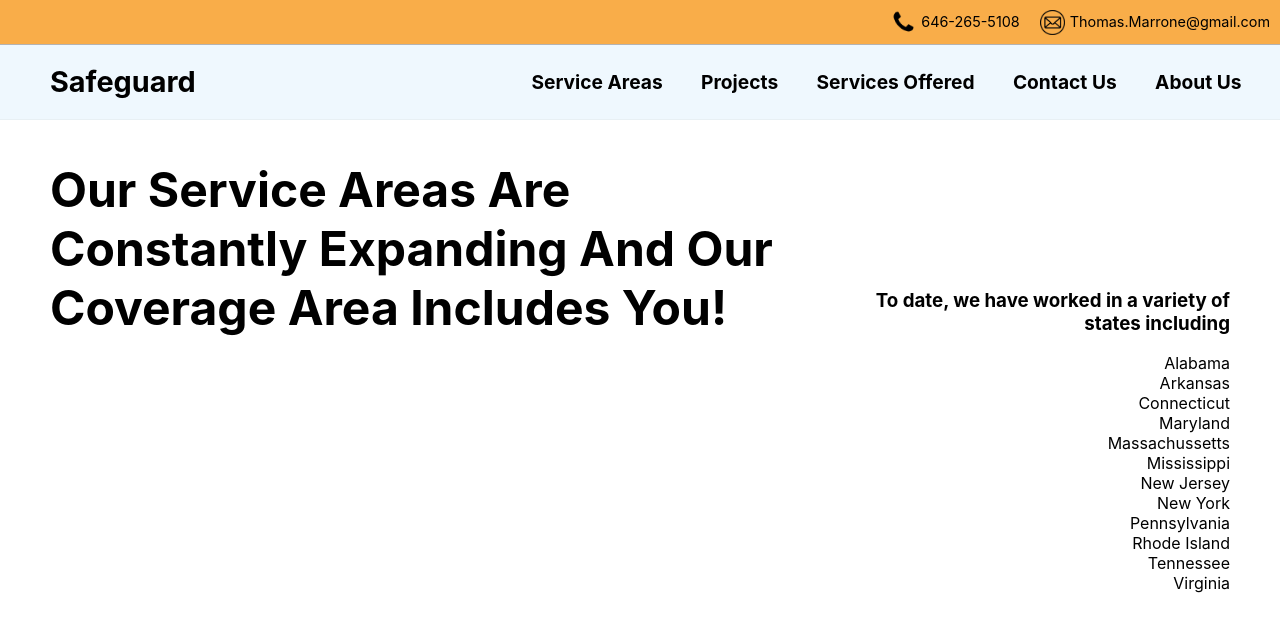
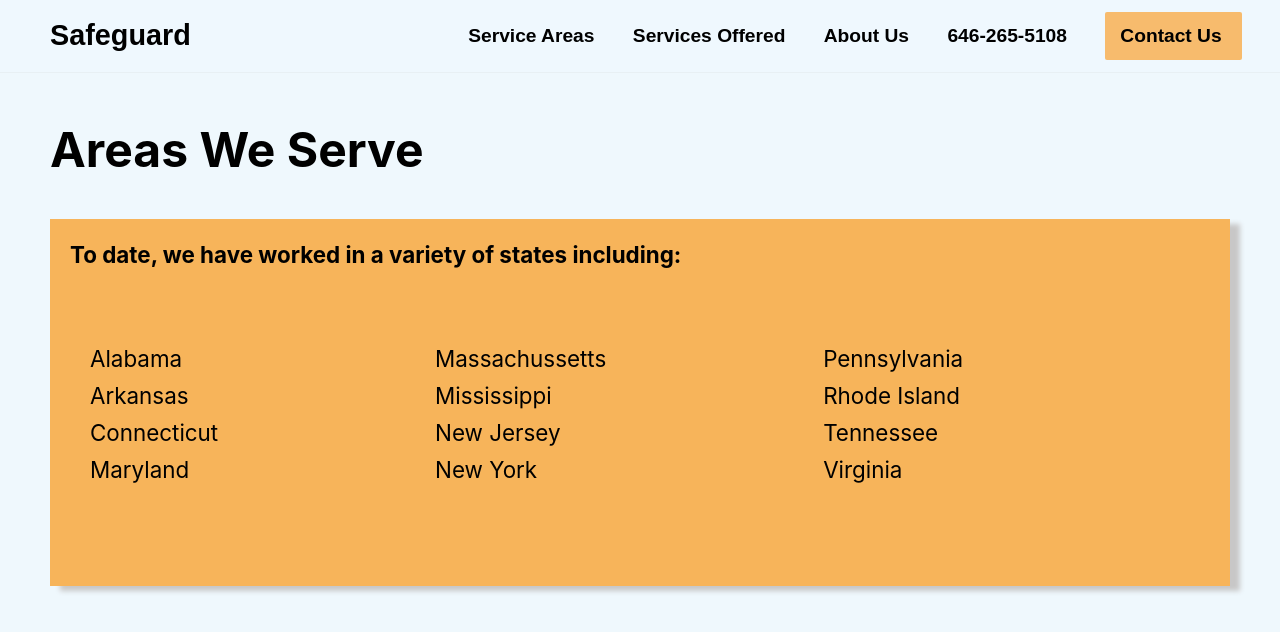
Before and after one commit to AlexManzi/safeguard, a React (Create React App) app: page /ServiceAreas in a window 1280 px wide. Shown: the top 632 px of the page. Built offline with nearby package versions, Linux system fonts and the light colour scheme.

Commit message:
Create service areas page

```diff
--- a/src/App.js
+++ b/src/App.js
@@ -13,7 +13,7 @@ import './App.css';
 function App() {
   return (
     <div className="App">
-      <Contactbar/>
+      {/* <Contactbar/> */}
       <Navbar />
       <Routes>
         <Route exact path="/" element={<Home/>}/>
--- a/src/components/ContactForm.css
+++ b/src/components/ContactForm.css
@@ -1,6 +1,6 @@
 #contactForm {
     display: grid;
-    margin-top: -50px;
+    margin-top: -70px;
 }
 
 #topDivForm {
--- a/src/components/Navbar.css
+++ b/src/components/Navbar.css
@@ -7,9 +7,10 @@ html {
     grid-template-columns: 30vw 70vw;
     background-color: rgb(239,248,254, .98);
     position: fixed;
-    top: 45px;
+    /* top: 5px;4 */
     z-index: 1;
     border-bottom: 1px solid rgba(204, 205, 206, 0.2);
+    font-family: 'Cabin', sans-serif;
 }
 
 #leftside {
@@ -89,3 +90,17 @@ html {
 li {
     list-style-type: none;
 }
+
+#phoneNumber {
+    background-color: rgb(249, 173, 73, .8);
+    margin-bottom: 12px;
+    padding-left: 15px;
+    padding-right: 15px;
+    border-radius: 2px;
+    transform: .2s;
+}
+
+#phoneNumber:hover {
+    background-color: rgb(249, 173, 73);
+
+}
--- a/src/components/Navbar.js
+++ b/src/components/Navbar.js
@@ -23,10 +23,10 @@ function q() {
       </div>
       <div id="rightside">
         <Link to="/ServiceAreas" className='linkFormat'><h1>Service Areas</h1></Link>
-        <Link to="/Projects" className='linkFormat'><h1>Projects</h1></Link>
         {showServices}
-        <Link to="/ContactUs" className='linkFormat'><h1>Contact Us</h1></Link>
         <Link to="/AboutUs" className='linkFormat'><h1>About Us</h1></Link>
+        <a className='linkFormat' href="tel:646-265-5108"><h1>646-265-5108</h1></a>
+        <Link to="/ContactUs" className='linkFormat' id="phoneNumber"><h1>Contact Us</h1></Link>
       </div>
     </div>
   )
--- a/src/components/ServiceContent.css
+++ b/src/components/ServiceContent.css
@@ -1,6 +1,7 @@
 #item {
     display: grid;
     grid-template-rows: auto auto auto auto;
+    font-family: 'Cabin', sans-serif;
 }
 
 .itemLeft {
--- a/src/pages/Aboutus.css
+++ b/src/pages/Aboutus.css
@@ -0,0 +1,12 @@
+#aboutTop {
+    padding-top: 15vh;
+    background-color: rgb(239,248,253);
+    height: 100vh;
+}
+
+#aboutBottom {
+    padding-top: 50px;
+    text-align: start;
+    margin-left: 100px;
+    margin-right: 100px;
+}
--- a/src/pages/Aboutus.js
+++ b/src/pages/Aboutus.js
@@ -1,8 +1,24 @@
 import React from 'react'
+import './Aboutus.css';
 
 function Aboutus() {
   return (
-    <div>Aboutus</div>
+    <div id="aboutTop">
+      <div id="aboutHeading">
+        <h1>Who are we?</h1>
+      </div>
+      <div id="aboutBottom">
+        <div>
+          <p>Safeguard is a small family-owned business based out of New York City.  Our goal is to provide the best possible protection for both contractors and property owners, to ensure all projects are completed in a timely and safe manner.</p>
+        </div>
+        <div>
+          <p>Ultimately, we offer protection for any construction activity that produced vibration including excavations, rock blasting, pile driving, drilling, underpinning, and any other vibration producing activity.</p>
+        </div>
+        <div>
+          <p>Safeguard has experience working all throughout the east coast from Virginia to Massachusetts, and is rapidly adding service areas with the ultimate goal of servicing nationwide work.</p>
+        </div>
+      </div>
+    </div>
   )
 }
 
--- a/src/pages/Contactus.css
+++ b/src/pages/Contactus.css
@@ -8,6 +8,6 @@
 }
 
 #contactHeading {
-    padding-top: 20vh;
+    padding-top: 15vh;
     padding-left: 20px;
 }
--- a/src/pages/Home.css
+++ b/src/pages/Home.css
@@ -20,6 +20,7 @@
     display: grid;
     grid-template-columns: auto;
     grid-template-rows: auto auto;
+
 }
 
 #heading {
--- a/src/pages/ServiceAreas.css
+++ b/src/pages/ServiceAreas.css
@@ -1,21 +1,46 @@
-#servicesTop {
+#servicesTopPage {
     display: grid;
     /* margin-top: 20vh; */
     padding-top: 10vh;
+    grid-template-rows: 200px auto;
     height: 100vh;
+    background-color: rgb(239,248,253);;
 }
 
 #servicesMain {
     display: grid;
-    grid-template-columns: 65vw 35vw;
-    padding-top: 5vh;
+    grid-template-columns: auto;
+
 }
 
 ul {
     list-style-type: none;
 }
 
-#servicesLeft{
+li {
+    padding-top: 5px;
+    padding-bottom: 5px;
+    transition: .1s;
+}
+
+li:hover {
+    font-weight: bold;
+
+}
+
+#topCol {
+    display: grid;
+    grid-template-columns: auto auto auto;
+    font-size: 1.4rem;
+}
+
+#colHeading {
+    padding-left: 20px;
+    font-size: 1.4rem;
+    padding-bottom: 50px;
+}
+
+#servicesTop{
     text-align: start;
     padding-left: 50px;
 }
@@ -24,8 +49,12 @@ ul {
     font-size: 3rem;
 }
 
-#servicesRight{
-    text-align: end;
+#servicesBottom{
+    text-align: start;
     padding-right: 50px;
-    margin-top: 150px;
+    background-color: rgb(249, 173, 73, .9);
+    margin-left: 50px;
+    margin-right: 50px;
+    padding-bottom: 75px;
+    box-shadow: 10px 5px 5px rgb(200, 199, 199);
 }
--- a/src/pages/ServiceAreas.js
+++ b/src/pages/ServiceAreas.js
@@ -3,26 +3,32 @@ import './ServiceAreas.css';
 
 function ServiceAreas() {
   return (
-    <div id="servicesTop">
+    <div id="servicesTopPage">
         <div id="servicesMain">
-            <div id="servicesLeft">
-                <h2 id="coverageHeading">Our Service Areas Are Constantly Expanding And Our Coverage Area Includes You!</h2>
+            <div id="servicesTop">
+                <h2 id="coverageHeading">Areas We Serve</h2>
             </div>
-            <div id="servicesRight">
-                <h3>To date, we have worked in a variety of states including</h3>
-                <ul>
+            <div id="servicesBottom">
+                <h3 id="colHeading">To date, we have worked in a variety of states including:</h3>
+                <ul id="topCol">
+                    <div id="col1">
                     <li>Alabama</li>
                     <li>Arkansas</li>
                     <li>Connecticut</li>
                     <li>Maryland</li>
+                    </div>
+                    <div id="col2">
                     <li>Massachussetts</li>
                     <li>Mississippi</li>
                     <li>New Jersey</li>
                     <li>New York</li>
+                    </div>
+                    <div id="col3">
                     <li>Pennsylvania</li>
                     <li>Rhode Island</li>
                     <li>Tennessee</li>
                     <li>Virginia</li>
+                    </div>
                 </ul>
             </div>
         </div>
```
